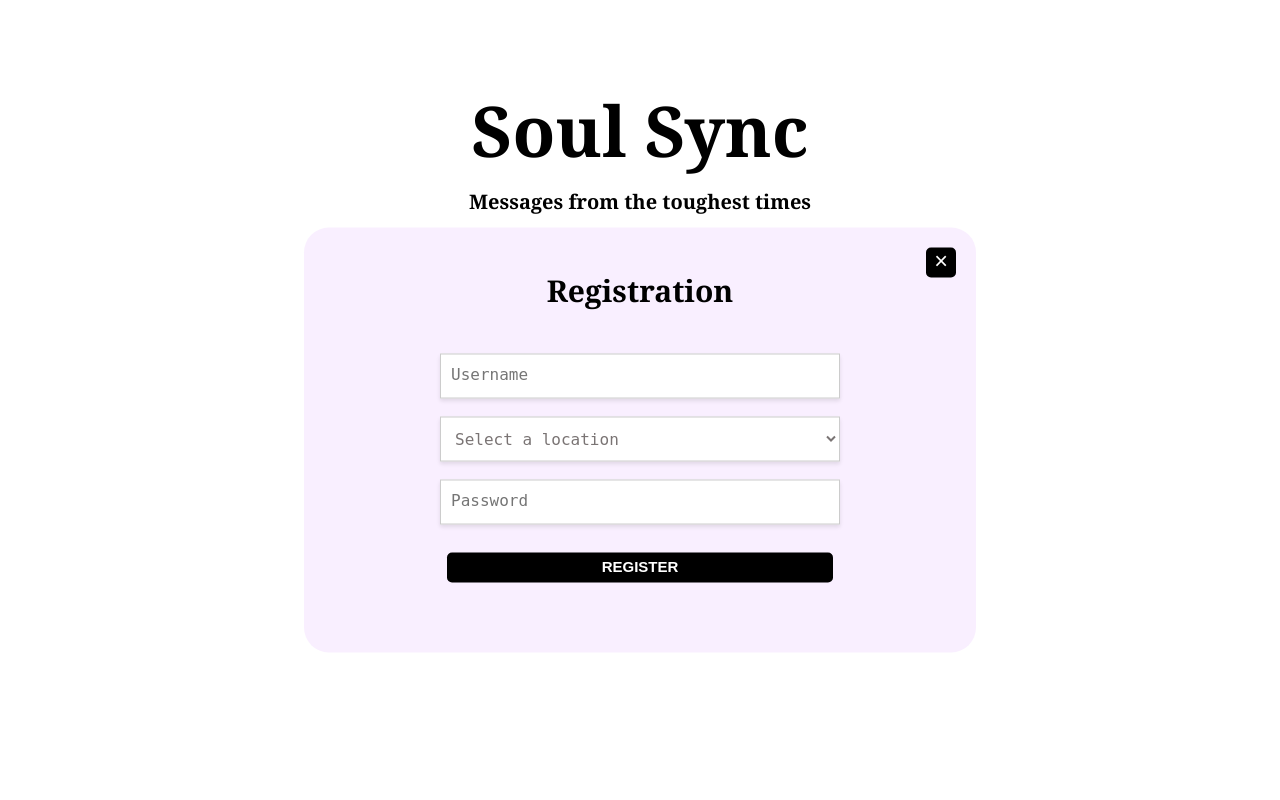
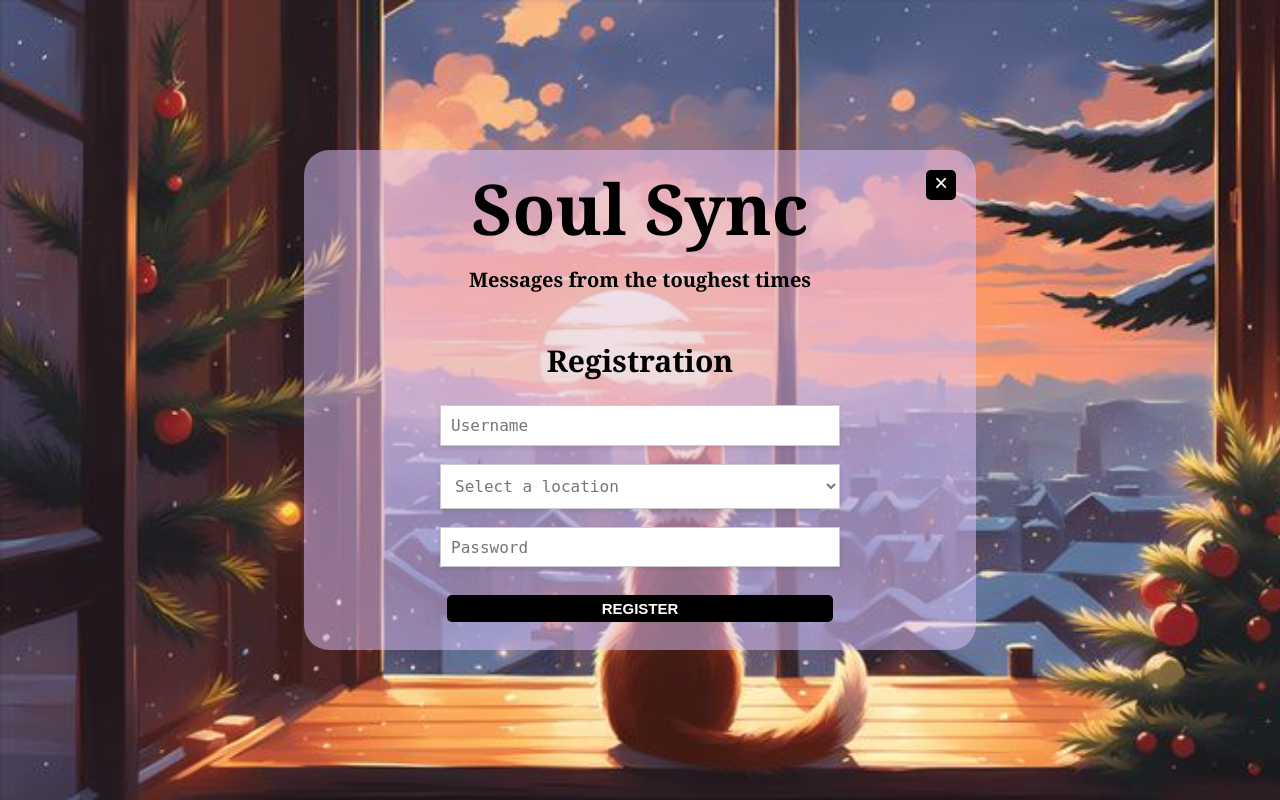
Before and after one commit to hannah-oo/SoulSync, a Flask app: page /signup in a window 1280 px wide. Run offline with Flask 3, Linux system fonts and the light colour scheme.

Commit message:
added background pic

```diff
--- a/static/styles.css
+++ b/static/styles.css
@@ -3,6 +3,10 @@ html, body {
     margin: 0;
     height: 100%;
     width: 100%;
+    background-image: url('/static/background.jpg');
+    background-size: cover;
+    background-repeat: no-repeat;
+    background-attachment: fixed;
 }
 
 .center-containter{
@@ -15,7 +19,7 @@ html, body {
 .rounded-rectangle{
     width: 672px;
     height: 500px;
-    background-color: rgba(243, 224, 255, 0.5); /* Semi-transparent */
+    background-color: rgba(226, 198, 255, 0.5); /* Semi-transparent */
     border-radius: 25px; /* Rounded corners */
     position: relative;
     display: flex;
@@ -27,7 +31,7 @@ html, body {
 .rounded-smaller-rectangle{
     width: 672px;
     height: 425px;
-    background-color: rgba(243, 224, 255, 0.5);
+    background-color: rgba(226, 198, 255, 0.5);
     border-radius: 25px;
     top: 55%;
     left: 50%;
@@ -138,7 +142,7 @@ h3.comment{
 }
 
 .btn:hover {
-    background-color: #b870d4;
+    background-color: #A5ADFF;
 }
 
 .x-btn {
@@ -159,13 +163,13 @@ h3.comment{
 }
 
 .x-btn:hover {
-    background-color: #b870d4;
+    background-color: #A5ADFF;
 }
 
 .choose-three-hashtags{
     width: 800px;
     height: 450px;
-    background-color: rgba(243, 224, 255, 0.5);
+    background-color: rgba(226, 198, 255, 0.5);
     border-radius: 25px;
     top: 50%;
     left: 50%;
@@ -187,13 +191,13 @@ h3.comment{
 .hashtag {
     padding: 10px 20px;
     background-color: #f0f0f0;
-    border: 2px solid #000000;
+    border: 2px solid #9BA9FF;
     border-radius: 20px;
     cursor: pointer;
 }
 
 .hashtag.selected {
-    background-color: #b870d4;
+    background-color: #A5ADFF;
     color: white;
-    border-color: #b870d4;
+    border-color: #A5ADFF;
 }
--- a/templates/signup.html
+++ b/templates/signup.html
@@ -6,17 +6,16 @@
     <meta charset="UTF-8">
     <meta name="viewport" content="width=device-width, initial-scale=1.0">
     <link rel="stylesheet" href="static/styles.css">
-
     <title>Login</title>
 </head>
 
 <body>
-    <br><br><br><br>
+    <div class="center-containter">
+        <div class="rounded-rectangle">
             <h6 class = "title">Soul Sync</h6>
             <h6 class = "comment">Messages from the toughest times</h6>
-    <div class="rounded-smaller-rectangle">
             <a href="/" class="x-btn">&times;</a>
-        <h2 class = "comment">Registration</h2><br>
+            <h2 class = "comment">Registration</h2>
             <textarea class = "enter-username" placeholder="Username"></textarea><br>
             <div class="dropdown-country">
                 <label for="countryDropdown"></label>
@@ -36,6 +35,8 @@
             <textarea class = "enter-username" placeholder="Password"></textarea><br>
             <a href="recommendation" class="btn">REGISTER</a><br>
         </div>
+    </div>
     <script src="static/scripts.js"></script>
+
 </body>
 </html>
--- a/templates/welcome.html
+++ b/templates/welcome.html
@@ -6,7 +6,6 @@
     <meta charset="UTF-8">
     <meta name="viewport" content="width=device-width, initial-scale=1.0">
     <link rel="stylesheet" href="static/styles.css">
-
     <title>Welcome</title>
 </head>
 
```
Also changed, not shown: templates/login.html (+4 -4 lines), static/Background.jpg (added). Lines whose indentation alone changed are shown as unchanged.
